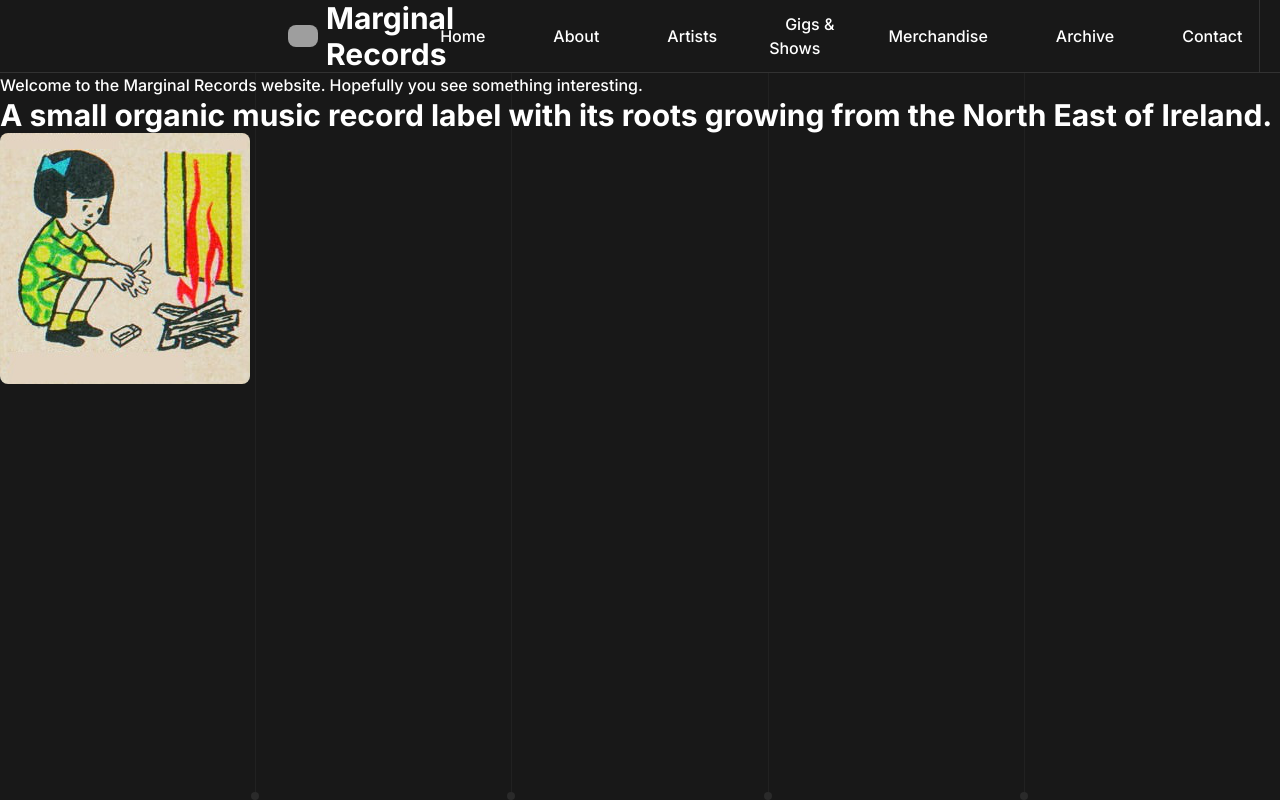
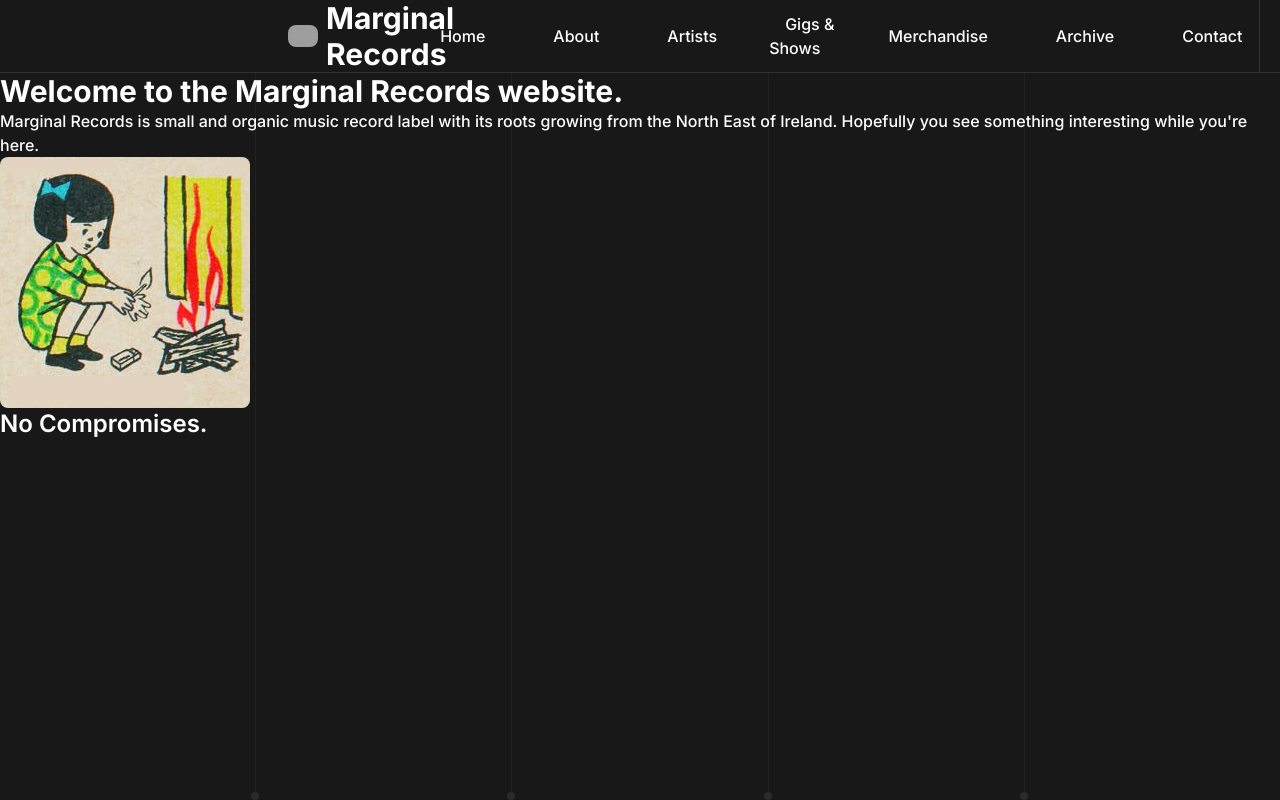
Before and after one commit to SteveVanSteve/marginal-records, a Next.js app: page / in a window 1280 px wide. Shown: the top 800 px of the page. Built offline with nearby package versions, Linux system fonts and the light colour scheme; grey boxes are pictures that could not be loaded; some icons are missing.

Commit message:
updated the early stages of the landing page layout

```diff
--- a/app/Components/Sections/HeroSection/HeroSection.tsx
+++ b/app/Components/Sections/HeroSection/HeroSection.tsx
@@ -1,16 +1,16 @@
-import { search } from '@/app/utils/icons';
-import { navLinks } from '@/app/utils/utils';
-import { link } from 'fs';
-import Image from 'next/image';
-import Link from 'next/link';
-import React from 'react'
+import { search } from "@/app/utils/icons";
+import { navLinks } from "@/app/utils/utils";
+import { link } from "fs";
+import Image from "next/image";
+import Link from "next/link";
+import React from "react";
 
 function HeroSection() {
   const arr = Array(4).fill(0);
   return (
     <section className="relative h-full w-full">
       <div className="absolute w-full h-[100vh] top-0 flex justify-evenly z-[-1]">
-      {arr.map((_, i) =>{
+        {arr.map((_, i) => {
           return (
             <div key={i} className="relative w-[1px] h-full bg-2">
               <span className="absolute bottom-0 w-2 h-2 bg-colour-2 left-0 translate-x-[-50%] rounded-full"></span>
@@ -19,14 +19,17 @@
         })}
       </div>
 
-    <nav className="px-[18rem] fixed md:relative top-0 z-50 w-full shadow-md md:shadow-none flex justify-between bg-1
-      border-b border-colour-1">
+      <nav
+        className="px-[18rem] fixed md:relative top-0 z-50 w-full shadow-md md:shadow-none flex justify-between bg-1
+      border-b border-colour-1"
+      >
         <div className="flex items-center gap-2 py-5 lg:py-0">
-             <Image src="/images/marginal-mawn-trimmed.png"
+          <Image
+            src="/images/marginal-mawn-trimmed.png"
             alt="logo 1"
             width={30}
             height={30}
-               className='rounded-lg'
+            className="rounded-lg"
           />
           <h1>Marginal Records</h1>
         </div>
@@ -48,18 +51,30 @@
 
       <div>
         <div>
-          <p className="font-medium text-white">Welcome to the Marginal Records website. Hopefully you see something interesting.</p>
+          <h1>Welcome to the Marginal Records website.</h1>
         </div>
-        <h1>
-          A small organic music record label with its roots growing from the North East of Ireland.
-        </h1>
+        <div>
+          <p className="font-medium text-white">
+            Marginal Records is small and organic music record label with its
+            roots growing from the North East of Ireland. Hopefully you see
+            something interesting while you're here.
+          </p>
+        </div>
         <div>
           <Image
             src="/images/old-marginal-records-logo.png"
             alt="logo 2"
             width={250}
             height={250}
-          className='rounded-lg' />
+            className="rounded-lg"
+          />
+          <div>
+            <div>
+              <h3 className="text-white text-2xl font-semibold">
+                No Compromises.
+              </h3>
+            </div>
+          </div>
         </div>
       </div>
     </section>
```
Lines whose indentation alone changed are shown as unchanged.
